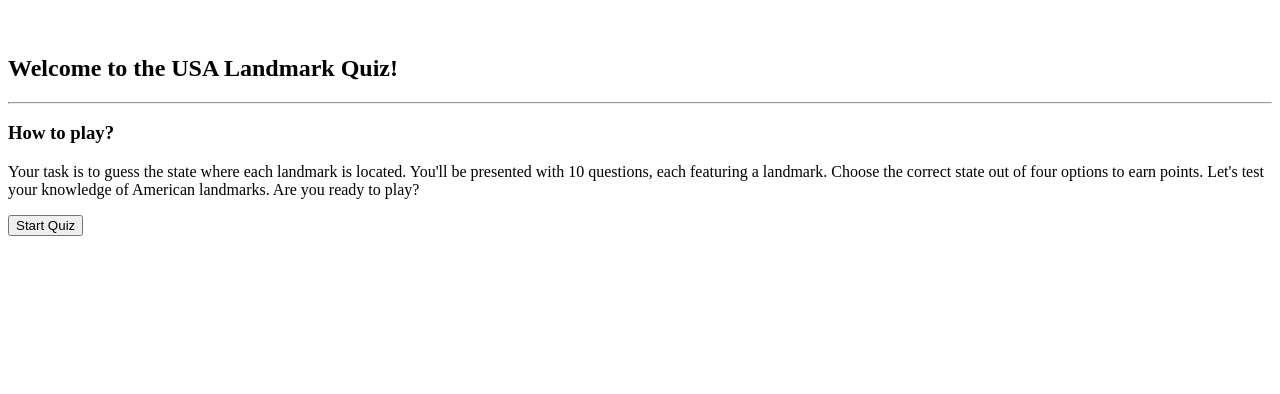
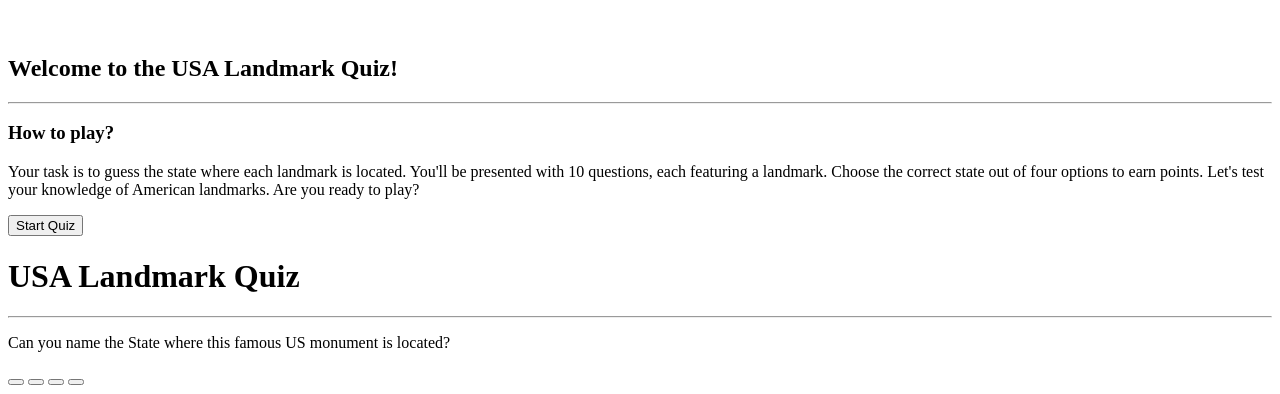
Before and after one commit to Rdawson96/usa-landmark-quiz, a plain HTML site: page index.html in a window 1280 px wide. Shown: the part 5391-5785 px from the top of the page. Before the commit the page ends 5635 px from the top, so only its background shows below. Drawn offline with Linux system fonts and the light colour scheme; files that its build step writes are made by us from their sources.

Commit message:
added HTML for the quiz with option buttons to be targeted by javascript

```diff
--- a/index.html
+++ b/index.html
@@ -30,10 +30,20 @@
             </div>
         </div>
         <button>Start Quiz</button>
-    </div>
         <!-- Game Page -->
         <div id="gamePage" class="page hidden">
-
+            <h1 class="title">USA Landmark Quiz</h1>
+            <hr>
+            <p>Can you name the State where this famous US monument is located?</p>
+            <div id="monumentName"></div>
+            <div id="quizImg"></div>
+            <div id="options">
+                <button id="optionA"></button>
+                <button id="optionB"></button>
+                <button id="optionC"></button>
+                <button id="optionD"></button>
+            </div>
+            <div id="questionNumber"></div>
         </div>
         <!-- Results Page -->
         <div id="resultsPage" class="page hidden">
```
Lines whose indentation alone changed are shown as unchanged.
